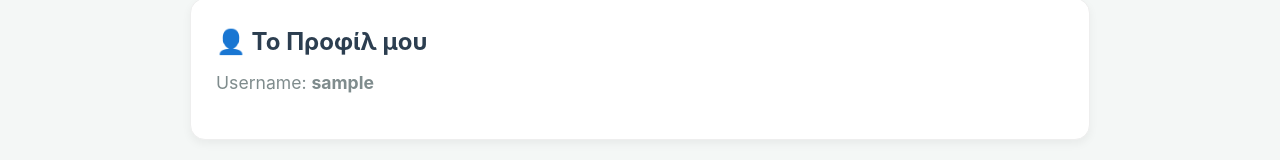
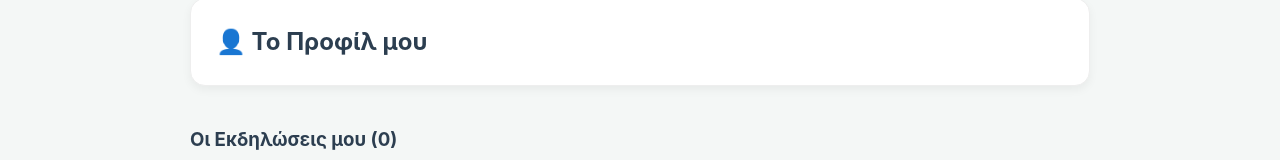
Before and after one commit to ParasMarios/eventhub-frontend, a React (Vite) app: page /profile in a window 1280 px wide. Shown: the part 134-294 px from the top of the page. Built offline with nearby package versions, Linux system fonts and the light colour scheme; no server answers; sample sign-in values are in the browser's storage.

Commit message:
remove username display from profile

```diff
--- a/src/components/Profile.jsx
+++ b/src/components/Profile.jsx
@@ -72,7 +72,6 @@ const Profile = () => {
             {/* Κάρτα Χρήστη */}
             <div style={{ background: 'white', padding: '25px', borderRadius: '15px', marginBottom: '40px', boxShadow: '0 4px 10px rgba(0,0,0,0.05)', border: '1px solid #eee' }}>
                 <h2 style={{ margin: 0, color: '#2c3e50' }}>👤 Το Προφίλ μου</h2>
-                <p style={{ color: '#7f8c8d', marginTop: '10px', fontSize: '1.1rem' }}>Username: <strong>{user.username}</strong></p>
             </div>
 
             {/* ΕΝΟΤΗΤΑ 1: ΟΙ ΕΚΔΗΛΩΣΕΙΣ ΜΟΥ */}
```
